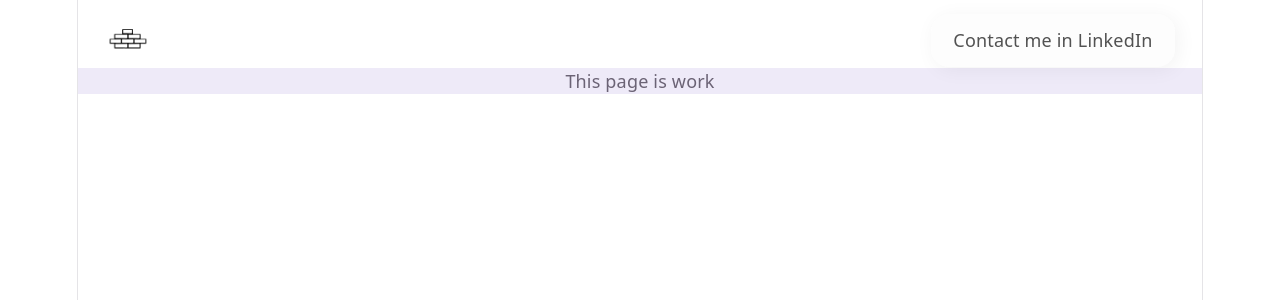
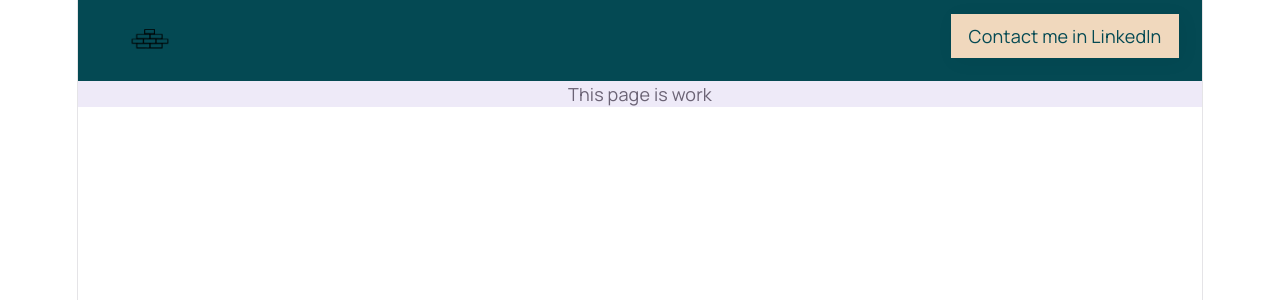
Before and after one commit to ViktoriiaPet/portafolio, a React (Vite) app in the folder my-app/: page /portafolio/work in a window 1280 px wide. Shown: the top 300 px of the page. Built offline with nearby package versions, Linux system fonts and the light colour scheme.

Commit message:
style: update portfolio typography and heading alignment

```diff
--- a/my-app/src/App.css
+++ b/my-app/src/App.css
@@ -1,3 +1,4 @@
+@import url('https://fonts.googleapis.com/css2?family=DM+Mono:wght@400;500&family=Manrope:wght@400;500;600;700&display=swap');
 @import "tailwindcss";
 
 .btn {
@@ -11,6 +12,21 @@
   .font-istok {
     font-family: "Istok Web", sans-serif;
   }
+}
+
+body {
+  font-family: 'Manrope', sans-serif;
+}
+
+h1,
+h2,
+h3 {
+  font-family: 'Manrope', sans-serif;
+}
+
+code,
+.mono {
+  font-family: 'DM Mono', monospace;
 }
 
 .marquee {
--- a/my-app/src/components/Button-primary.tsx
+++ b/my-app/src/components/Button-primary.tsx
@@ -20,7 +20,7 @@ export function ButtonPrimary({ children, to, onClick }: ButtonProps) {
   return (
     <button
       onClick={handleClick}
-      className="text-neutral-600 self-center shadow-[3px_3px_20px_0px_rgba(0,0,0,0.05)] bg-[#F3F2F5]/20 backdrop-opacity-10 py-3 px-5 hover:bg-sky-200/20 inline-block rounded-2xl"
+      className="text-[#044953] self-center shadow-[3px_3px_20px_0px_rgba(0,0,0,0.05)] bg-[#F0D8BD] backdrop-opacity-10 py-2 px-4 hover:bg-sky-200/20 inline-block"
     >
       {children}
     </button>
--- a/my-app/src/components/LayoutMenu.tsx
+++ b/my-app/src/components/LayoutMenu.tsx
@@ -3,7 +3,7 @@ import { MenuPrimary } from "./menu";
 
 export function LayoutMenu () {
     return (
-        <div className=" aspect-3/1 bg-[url('assets/mainBanner.png')] bg-cover bg-center">
+        <div className=" aspect-3/1 bg-cover bg-center bg-[#F0D8BD]">
       <MenuPrimary />
       <Home />
     </div>
--- a/my-app/src/components/headMain.tsx
+++ b/my-app/src/components/headMain.tsx
@@ -1,28 +1,36 @@
     import { ButtonPrimary } from "./Button-primary"
     import { StackBanner } from "./StackBanner"
+    import myPhoto from '../assets/mu-photo.png'
     export function MainHeader() {
 
 
         return(
-            <header>
+            <header className="bg-[#044953] w-full">
             <div className="grid sm:grid-cols-2 gap-1">
             <div className="bg-transparent p-8 pb-6 sm:col-span-1">
-            <div className="flex flex-col sm:justify-center">
+            <div className="flex flex-col sm:justify-center pl-3 gap-3">
                 <div>
-                <p className="font-istok font-medium sm:text-5xl text-neutral-600 pb-2 text-3xl">
+                <p className=" tracking-tight text-left font-[DM Mono] font-medium sm:text-5xl text-[#F0D8BD] pb-2 text-3xl">
                    Full Stack Developer focused on <span className="text-blue-300">TypeScript</span> and <span className="text-blue-300">Node.js</span>
                 </p></div>
                 <div>
-                <p className="font-istok font-medium text-sm text-neutral-600 box-border p-4">
+                <p className="tracking-tight text-left font-istok font-medium text-sm text-[#F0D8BD] box-border">
                     I create modern application with clean code, great perfomance, and influence experience.
                 </p>
                 </div>
             </div>
-            <div className="p-4 flex flex-row gap-4 justify-center flex-wrap items-center">
+
+            <div className="p-4 flex flex-row gap-6 justify-center flex-wrap items-center">
                 <a href="./CV_EN_Correct_Victoria.pdf" download><ButtonPrimary children = "Download my CV ENG" /></a>
-                <a href="./CV_ES_Correct_Victoria.pdf" download><ButtonPrimary children = "Download my CV ESP" /></a></div>
+                <a href="./CV_ES_Correct_Victoria.pdf" download><ButtonPrimary children = "Download my CV ESP" /></a>
+            </div>
                 <a href="https://github.com/ViktoriiaPet"><ButtonPrimary children = "My GitHub"/></a>
 
+            </div>
+            <div className="flex justify-center items-center">
+                <div className="w-xs border-10 border-[#AC7434]">
+                    <img src={myPhoto} alt="my photo" />
+                </div>
             </div>
             </div>
             <StackBanner />
--- a/my-app/src/components/menu.tsx
+++ b/my-app/src/components/menu.tsx
@@ -4,7 +4,7 @@ export function MenuPrimary () {
     const navigate = useNavigate();
     return (
         <nav>
-        <div className="flex flex-row items-center mt-3 mr-6 text-neutral-700 ">
+        <div className="flex flex-row items-cente text-neutral-700 bg-[#044953] py-3 px-5">
             <button className="p-5 ml-5 w-12 h-12 bg-[url('assets/wallBlock.png')] bg-contain bg-no-repeat bg-center shrink-0" onClick={() => navigate("/")} />
 
             <div className="flex gap-16  mx-auto flex-end">
--- a/my-app/src/pages/home.tsx
+++ b/my-app/src/pages/home.tsx
@@ -4,7 +4,7 @@ import { StackHomePagePart } from "../components/StackHomePagePart"
 import { workExample } from "../assets/data"
 export function Home () {
     return(
-        <main className="flex flex-col gap-6 sm:gap-10 sm:px-10 px-2 py-2">
+        <main className="flex flex-col gap-6 sm:gap-10 sm:px-0 px-2">
         <MainHeader />
         <section className="bg-[#EEEAF8]/80 sm:py-6 sm:px-10 px-2 py-2">
             <div className="flex flex-col">
```
Also changed, not shown: my-app/src/assets/mu-photo.png (added), 1 other file (tests, documents, lock files or other folders).
